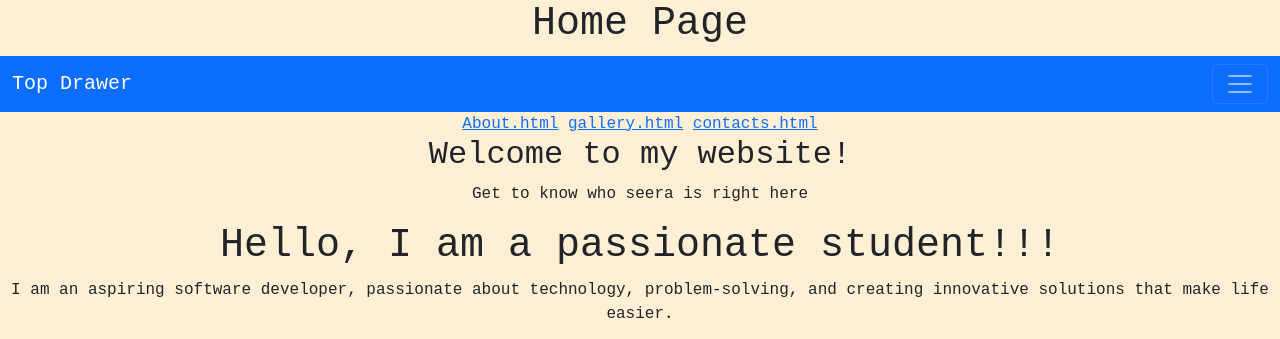
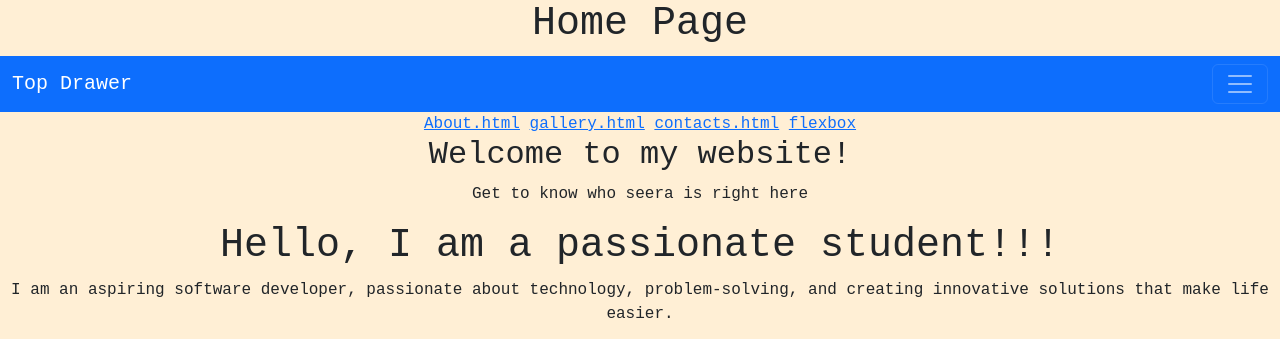
Before and after one commit to seerarita-creator/bootstrap.html, a plain HTML site: page index.html in a window 1280 px wide. Shown: the top 339 px of the page. Drawn offline with nearby package versions, Linux system fonts and the light colour scheme.

Commit message:
Update index.html

```diff
--- a/index.html
+++ b/index.html
@@ -35,6 +35,7 @@
  <a href="About.html">About.html</a>
  <a href="gallery.html">gallery.html</a>
  <a href="contacts.html">contacts.html</a>
+ <a href="flex.html">flexbox</a>
 
  <h2>Welcome to my website!</h2>
  <p>Get to know who seera is right here</p>
```
